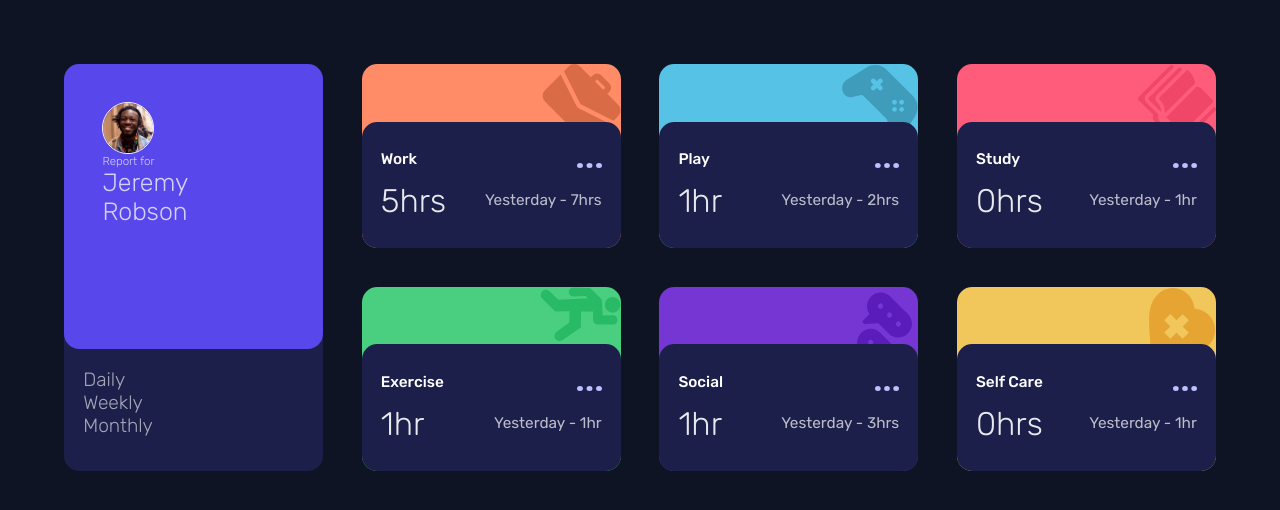
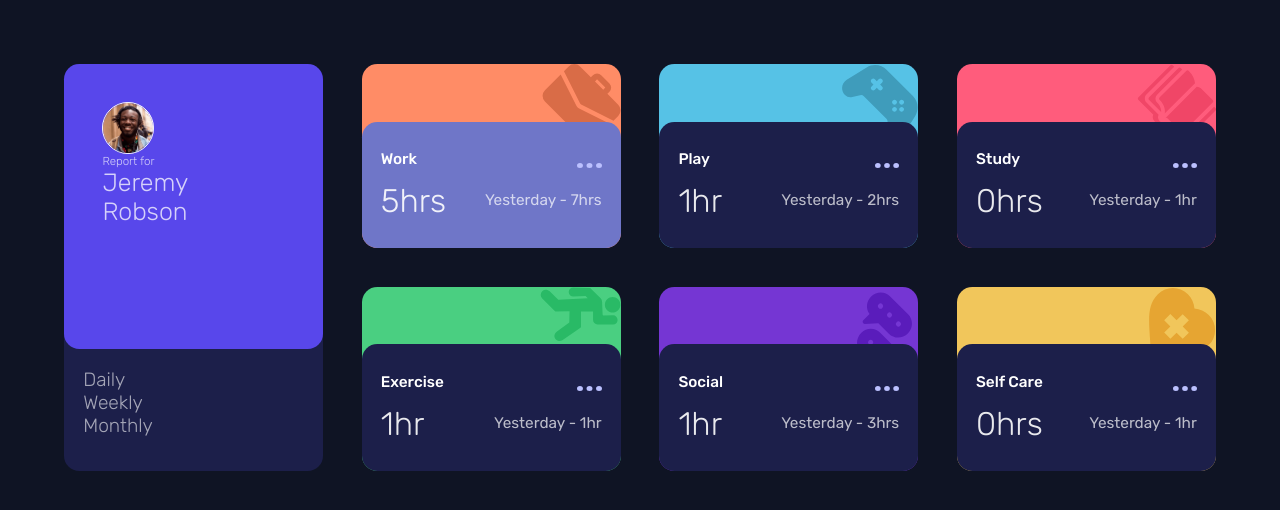
Before and after one commit to Botoku/time-tracking-dashboard-main, a plain HTML site: page time-tracking-dashboard-main/index.html in a window 1280 px wide. In both pictures the pointer is over the element 491 px from the left and 185 px from the top of the page. Drawn offline with Linux system fonts and the light colour scheme.

Commit message:
with updated readme

```diff
--- a/time-tracking-dashboard-main/style.css
+++ b/time-tracking-dashboard-main/style.css
@@ -206,7 +206,7 @@ body{
 
 
     .container{
-
+        max-width: 100vw;
         grid-template-columns: repeat(4, 1fr);
 
     }
@@ -231,4 +231,12 @@ body{
     .jeremy-cont h2 div{
         display: block;
     }
+    .content-title img{
+        cursor: pointer;
+    }
+    .content:hover{
+        background-color: var(--desaturated-blue);
+        cursor: pointer;
+    }
+
 }
```
Also changed, not shown: 3 other files.
